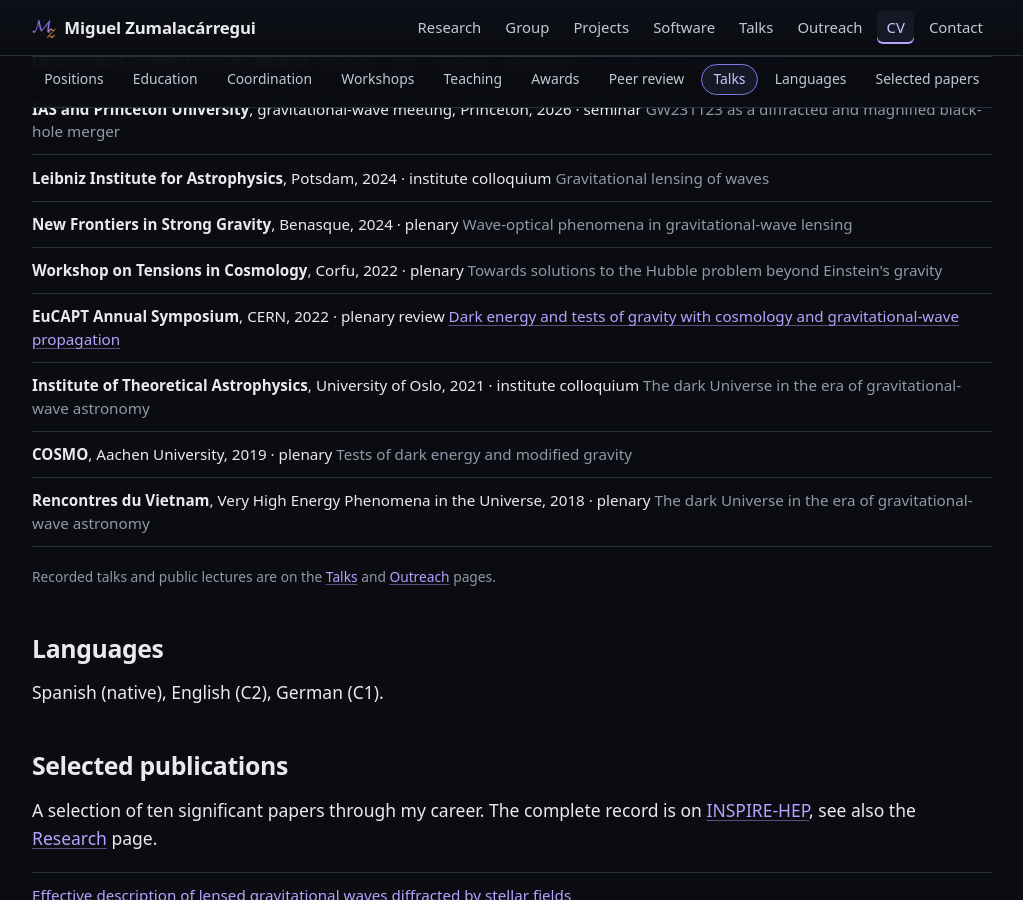
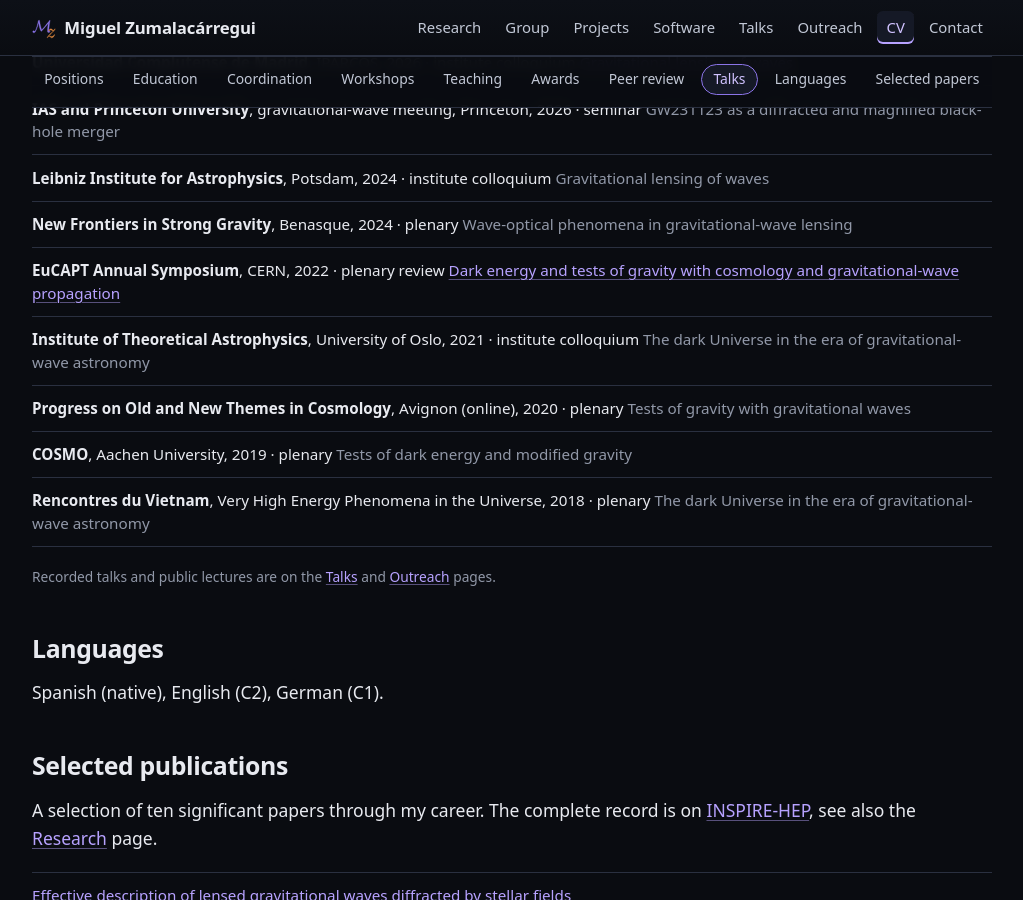
Before and after one commit to miguelzuma/miguelzuma.github.io, a Jekyll site: the page built from cv.html, in a window 1280 px wide and 900 px high, scrolled down 3590 px. Shown: the whole window, without its empty margins (128-1151 px from the left). Built offline with Jekyll 4.4.1, drawn with Linux system fonts in a browser that asks for light colours.

Commit message:
CV: PONT 2020 replaces the Corfu tensions workshop in the selected talks
Matches the CVA, whose summary already names PONT among the plenaries.
PDF rebuilt.

Co-Authored-By: Claude Opus 5.5 <noreply@anthropic.com>
Claude-Session: https://claude.ai/code/session_01UmrXYUNfVgWH1kSXdBqDrJ

```diff
--- a/_data/cv.yml
+++ b/_data/cv.yml
@@ -267,11 +267,6 @@ talks:
     meta:
       - "Wave-optical phenomena in gravitational-wave lensing"
 
-  - lead: "Workshop on Tensions in Cosmology"
-    lead_rest: ", Corfu, 2022 · plenary"
-    meta:
-      - "Towards solutions to the Hubble problem beyond Einstein's gravity"
-
   - lead: "EuCAPT Annual Symposium"
     lead_rest: ", CERN, 2022 · plenary review"
     meta:
@@ -283,6 +278,11 @@ talks:
     lead_rest: ", University of Oslo, 2021 · institute colloquium"
     meta:
       - "The dark Universe in the era of gravitational-wave astronomy"
+
+  - lead: "Progress on Old and New Themes in Cosmology"
+    lead_rest: ", Avignon (online), 2020 · plenary"
+    meta:
+      - "Tests of gravity with gravitational waves"
 
   - lead: "COSMO"
     lead_rest: ", Aachen University, 2019 · plenary"
```
Also changed, not shown: 1 other file.
